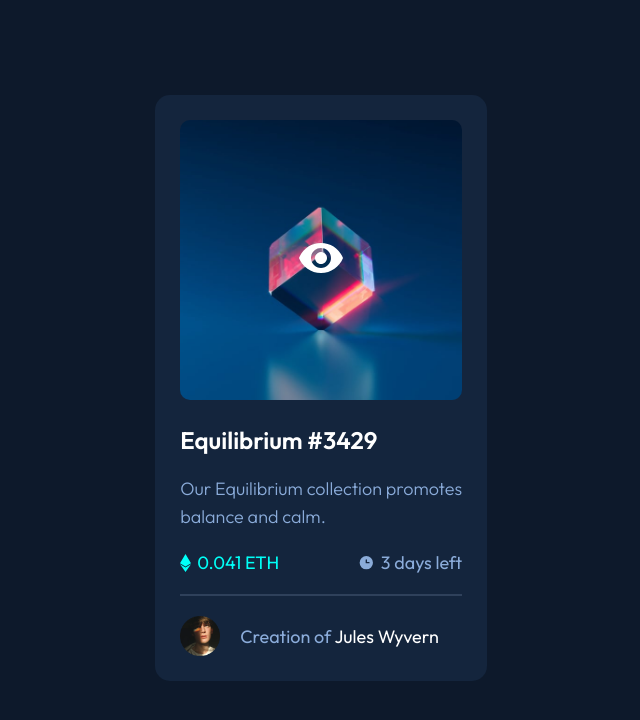
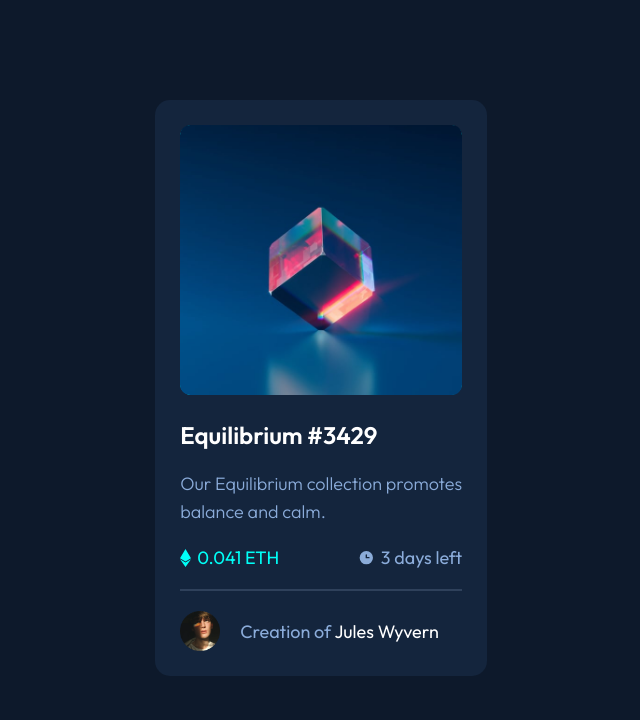
Before and after one commit to Wellissonb/nft-card-preview, a plain HTML site: page index.html in a window 1280 px wide. Shown: the whole page, without its empty margins (306-946 px from the left). Drawn offline with Linux system fonts and the light colour scheme.

Commit message:
bug corrigido

```diff
--- a/estilos/desktop.css
+++ /dev/null
@@ -1 +0,0 @@
-@charset "UTF-8";
--- a/estilos/mobile.css
+++ b/estilos/geral.css
@@ -41,23 +41,37 @@ main{
 }
 
 
-#imagem{
+#imagem {
     background-image: url(../images/image-equilibrium.jpg);
+    background-size: cover;
+    width: 100%;
+    height: 100%;
+    position: relative;
     background-position: center center;
-    background-size: cover;
-    height: 280px;
-    display: flex;
-    align-items: center;
-    justify-content: center;
-    width: 100%;
-
-    transition-duration: .5s;
+    overflow: hidden;
     border-radius: 10px;
 }
 
+#fundo {
+    position: relative;
+    height: 270px;
+    background-color: var(--Cyan);
+    border-radius: 12px;
+}
+
+#olho {
+    position: absolute;
+    top: 50%;
+    left: 50%;
+    transform: translate(-50%, -50%);
+    display: block;
+    z-index: -1;
+}
+
+
 #imagem:hover{
-    opacity: 0.5;
-    back
+    opacity: .4;
+    transition-duration: 1.5s;
 }
 
 h1{
--- a/index.html
+++ b/index.html
@@ -8,17 +8,16 @@
 
   <title>Frontend Mentor | NFT preview card component</title>
 
-  <link rel="stylesheet" href="estilos/mobile.css">
-  <link rel="stylesheet" href="estilos/desktop.css">
+
+  <link rel="stylesheet" href="estilos/geral.css">
 </head>
 
   <main>
-
-
+    <div id="fundo">
       <div id="imagem">
-        <div id="fundo"><img src="images/icon-view.svg" alt="" id="olho"></div>
+        <img src="images/icon-view.svg" alt="" id="olho"">
       </div>
-
+    </div>
 
       <section>
         <h1>Equilibrium #3429</h1>
```
Also changed, not shown: 1 other file.
